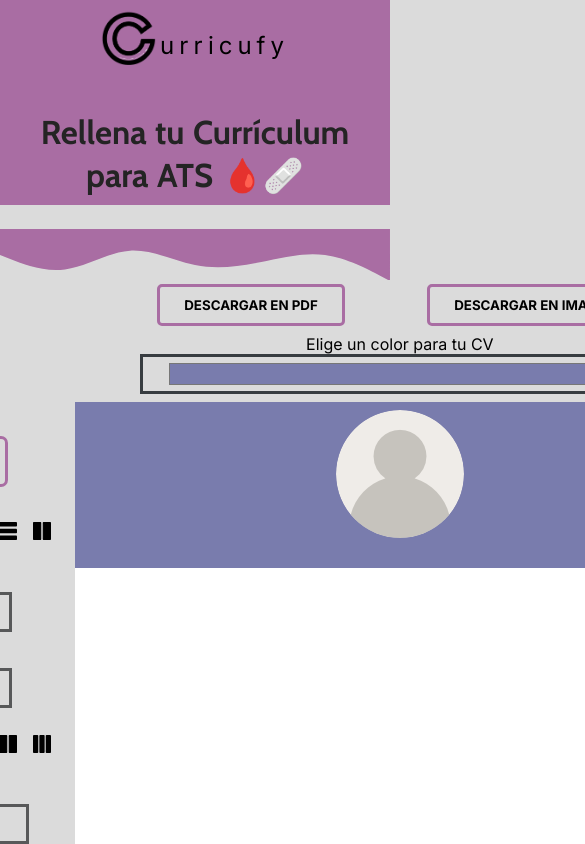
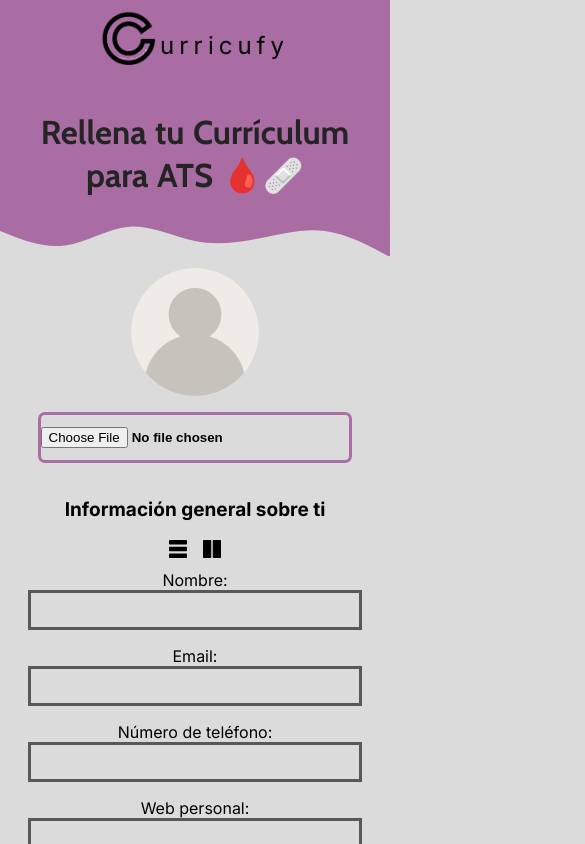
Before and after one commit to Serranosoft/Curricufy, a Next.js app: page /curriculums/para-ats in a window 390 px wide. Shown: the top 844 px of the page, 585 px wide, since content can reach past the window. Built offline with nearby package versions, Linux system fonts and the light colour scheme.

Commit message:
Added responsive styles

```diff
--- a/components/DisplayCv.js
+++ b/components/DisplayCv.js
@@ -12,8 +12,6 @@ import styled from "@emotion/styled"
 import {FlexEvenly, ChooseColor, Label, Sticky} from "../styles/StyledComponents"
 
 function DisplayCv({ sections, name, email, phone, web, studies, educationColumns, works, skills, round, langs, avatar, webs, extraInfo, generalColumn }) {
-
-  console.log(sections);
 
   const [BgColor, setBgColor] = useState("#797cad");
 
@@ -71,7 +69,7 @@ function DisplayCv({ sections, name, email, phone, web, studies, educationColumn
   return (
     <div>
       <Sticky className="bounce-in-top" style={{ animationDelay: "0.8s" }}>
-        <FlexEvenly>
+        <FlexEvenly gridOpt>
           <DownloadButton id="downloadAsPdf" onClick={printDocument}>DESCARGAR EN PDF</DownloadButton>
           <DownloadButton id="downloadAsImg" onClick={printDocument}>DESCARGAR EN IMAGEN</DownloadButton>
         </FlexEvenly>
@@ -133,6 +131,10 @@ const DisplayWrapper = styled.div`
   text-align: center;
   background: white;
   color: black;
+  @media(max-width: 920px) {
+    width: 100%;
+    margin: 0 auto;
+  }
 `
 
 const DownloadButton = styled.button`
--- a/components/Form/EducationInfoForm.js
+++ b/components/Form/EducationInfoForm.js
@@ -4,7 +4,7 @@ function EducationInfoForm({ handleChange, addStudies, resetStudies, hoverColumn
 
     return (
         <>
-            <FlexBetween>
+            <FlexBetween gridOpt>
                 <h3>Tus estudios academicos</h3>
                 <div>
                     <GridOptions
--- a/components/Form/ExtraInfoForm.js
+++ b/components/Form/ExtraInfoForm.js
@@ -21,8 +21,8 @@ function ExtraInfoForm({ handleChange, addExtraInfos, resetExtraInfo, extraInfoN
                 </Label>
 
                 <FlexAround>
-                    <Button onClick={addExtraInfos}>+ Añadir Información </Button>
-                    <Button onClick={resetExtraInfo}>- Eliminar Información </Button>
+                    <Button onClick={addExtraInfos}>+ Añadir Info </Button>
+                    <Button onClick={resetExtraInfo}>- Quitar Info </Button>
                 </FlexAround>
             </FlexColumn>
         </>
--- a/components/Form/GeneralInfoForm.js
+++ b/components/Form/GeneralInfoForm.js
@@ -1,4 +1,4 @@
-import { ProfileImg, Input, FlexBetween, GridOptions, Grid2, Label, HandleFiles } from "../../styles/StyledComponents"
+import { ProfileImg, Input, FlexBetween, GridOptions, Grid2, Label, HandleFiles, SectionTitle } from "../../styles/StyledComponents"
 
 function GeneralInfoForm({ data, setValues, handleColumns, hoverColumns, unHoverColumns }) {
 
@@ -6,8 +6,8 @@ function GeneralInfoForm({ data, setValues, handleColumns, hoverColumns, unHover
         <>
             <ProfileImg src={data.avatar === "" ? "/images/user.png" : data.avatar} />
             <HandleFiles type="file" name="avatar" onChange={setValues} style={{margin: "16px auto"}}></HandleFiles>
-            <FlexBetween>
-                <h3>Información general sobre ti</h3>
+            <FlexBetween gridOpt>
+                <SectionTitle>Información general sobre ti</SectionTitle>
                 <div>
                     <GridOptions
                         id="GenGrid1"
--- a/components/FormContainer.js
+++ b/components/FormContainer.js
@@ -59,7 +59,6 @@ const FormContainer = ({ setValues, data, sections }) => {
         <div className="slide-in-elliptic-top-fwd">
 
             {GetSections().map((el) => {
-                console.log(el);
                 return (
                     <>
                         {el}
--- a/pages/curriculums/[slug].js
+++ b/pages/curriculums/[slug].js
@@ -133,6 +133,9 @@ const CreateCvWrapper = styled.div`
     margin: 0px auto 32px auto;
     gap: 16px;
     background: #dbdbdb;
+    @media(max-width: 920px) {
+        grid-template-columns: 1fr;
+    }
 `
 const HeroWrapper = styled.section`
     width: 100%;
@@ -141,7 +144,6 @@ const HeroWrapper = styled.section`
     background-color: #A96DA3;
     @media(max-width: 768px) {
         grid-template-columns: 1fr;
-        margin-bottom: 24px;
     }
 `
 
--- a/styles/StyledComponents.js
+++ b/styles/StyledComponents.js
@@ -2,6 +2,12 @@ import styled from '@emotion/styled';
 
 
 /* INPUTS */
+
+const SectionTitle = styled.p`
+    font-size: 19px;
+    font-weight: bold;
+
+`
 
 const Input = styled.input`
     display: block;
@@ -14,6 +20,10 @@ const Input = styled.input`
     outline: 0;
     &:focus {
         border-color: black;
+    }
+    @media(max-width: 920px) {
+        width: 95%;
+        margin: 0 auto;
     }
 `
 
@@ -28,6 +38,10 @@ const TextArea = styled.textarea`
     border: 3px solid #575859;
     &:focus {
         border-color: black;
+    }
+    @media(max-width: 920px) {
+        width: 95%;
+        margin: 0 auto;
     }
 `
 
@@ -47,6 +61,10 @@ const Select = styled.select`
         background-color: #151719;
         color: white;
     }
+    @media(max-width: 920px) {
+        width: 95%;
+        margin: 0 auto;
+    }
 `
 
 const ChooseColor = styled.input`
@@ -59,6 +77,10 @@ const ChooseColor = styled.input`
     border: 3px solid #373c40;
     outline: 0;
     height: 40px;
+    @media(max-width: 920px) {
+        width: 95%;
+        margin: 0 auto;
+    }
 `
 
 const Label = styled.label`
@@ -68,6 +90,12 @@ const Label = styled.label`
         display: flex;
         justify-content: center;
         font-size: 13px;
+    }
+    @media(max-width: 920px) {
+        text-align: center;
+        & > span {
+            margin: 8px 0;
+        }
     }
 `
 
@@ -102,6 +130,10 @@ const HandleFiles = styled.input`
     text-align: center;
     font-weight: bold;
     cursor: pointer;
+    @media(max-width: 920px) {
+        width: 85%;
+        padding: 12px 0;
+    }
 `
 
 const ProfileImg = styled.img`
@@ -126,6 +158,13 @@ const FlexEvenly = styled.div`
     display: flex;
     align-items: center;
     justify-content: space-evenly;
+    @media(max-width: 920px) {
+        flex-direction: ${props =>
+        props.gridOpt ? 'column' : 'row'};
+        & > button{
+            margin: 8px 0;
+        }
+    }
 `
 
 const FlexAround = styled.div`
@@ -138,6 +177,11 @@ const FlexBetween = styled.div`
     display: flex;
     align-items: center;
     justify-content: space-between;
+    @media(max-width: 920px) {
+        flex-direction: ${props =>
+        props.gridOpt ? 'column' : 'row'};
+    }
+
 `
 
 const FlexCenter = styled.div`
@@ -161,6 +205,9 @@ const Grid2 = styled.div`
     display: grid;
     grid-template-columns: 1fr 1fr;
     margin: 0 auto;
+    @media(max-width: 920px) {
+        grid-template-columns: 1fr;
+    }
 `
 const Grid3 = styled.div`
     width: 95%;
@@ -168,6 +215,9 @@ const Grid3 = styled.div`
     grid-template-columns: 1fr 1fr 1fr;
     margin: 0 auto;
     gap: 16px;
+    @media(max-width: 920px) {
+        grid-template-columns: 1fr;
+    }
 `
 
 const Sticky = styled.div`
@@ -193,5 +243,6 @@ const SectionLabel = styled.h3`
 export {
     ErrorInput, HandleFiles, ProfileImg, GridOptions, FlexEvenly, FlexAround, FlexBetween, FlexCenter, Grid2,
     Grid3, Sticky, Input, TextArea, Label, Button, Select, ChooseColor, FlexColumn, DisplayBoldInfo, SectionLabel,
+    SectionTitle
 
 }
```
Also changed, not shown: pages/curriculums.js (+7 -9 lines), pages/index.js (+20 -21 lines).
